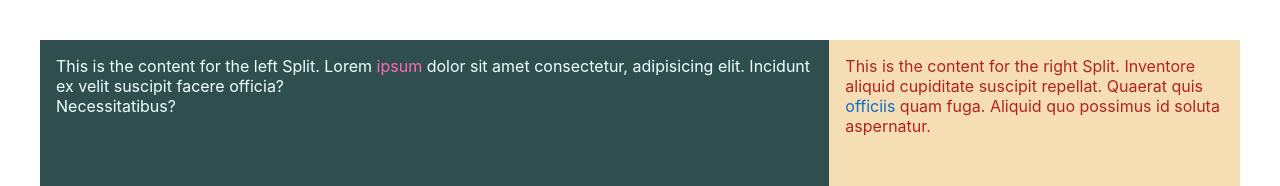
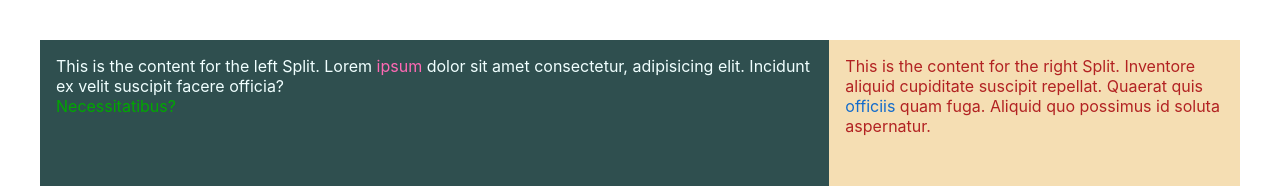
Before and after one commit to arminhus/react-playground, a React (Create React App) app: page / in a window 1280 px wide. Shown: the top 186 px of the page. Built offline with nearby package versions, Linux system fonts and the light colour scheme.

Commit message:
rewrote my original component into a class component

```diff
--- a/src/composition/Tooltip.js
+++ b/src/composition/Tooltip.js
@@ -12,4 +12,22 @@ let Tooltip = props => {
   );
 };
 
-export default Tooltip;
+class TooltipClass extends React.Component {
+  static defaultProps = {
+    color: "#01A800" // green
+  };
+  render() {
+    console.log("Using a class component!");
+    console.log(this.props);
+    return (
+      <span className="Tooltip">
+        <span className="Tooltip-content" style={{ color: this.props.color }}>
+          {this.props.children}
+        </span>
+        <div className="Tooltip-message">{this.props.message}</div>
+      </span>
+    );
+  }
+}
+
+export default TooltipClass;
```
